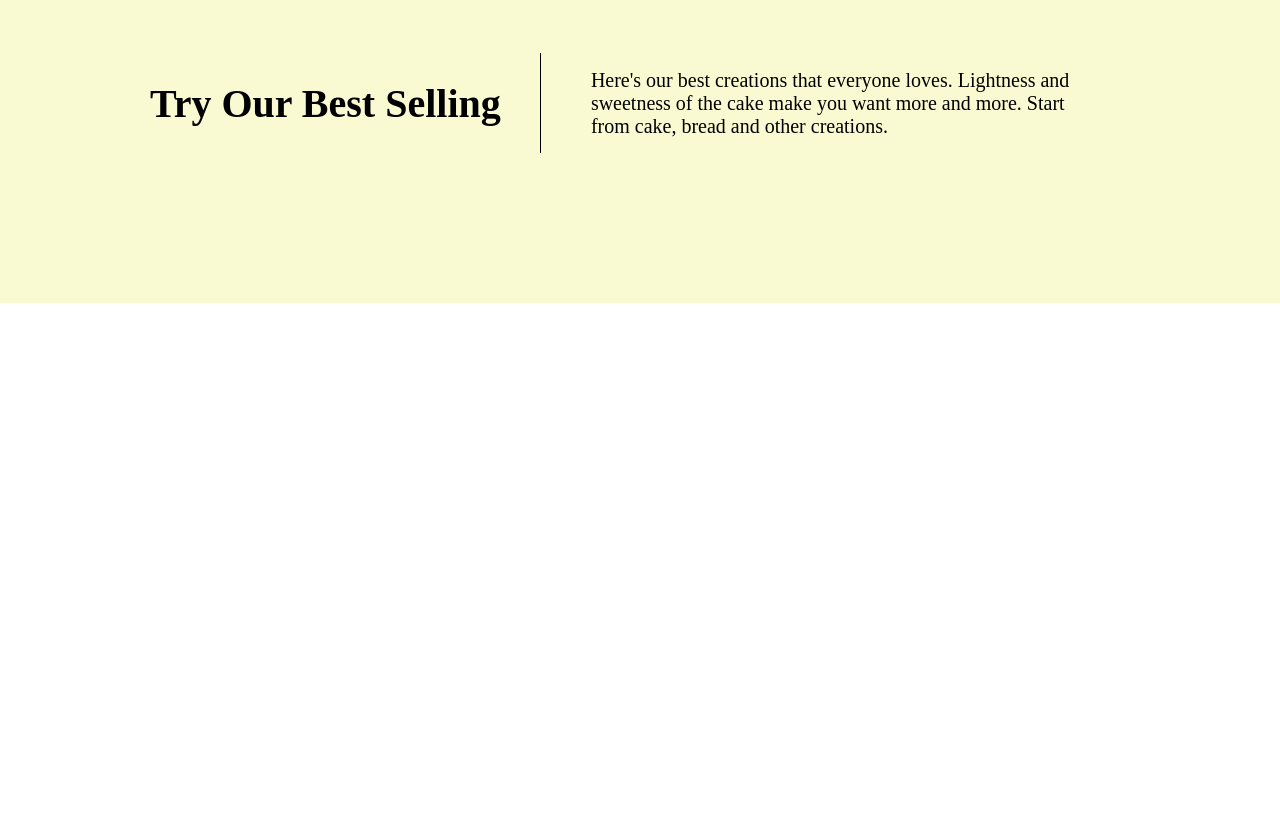
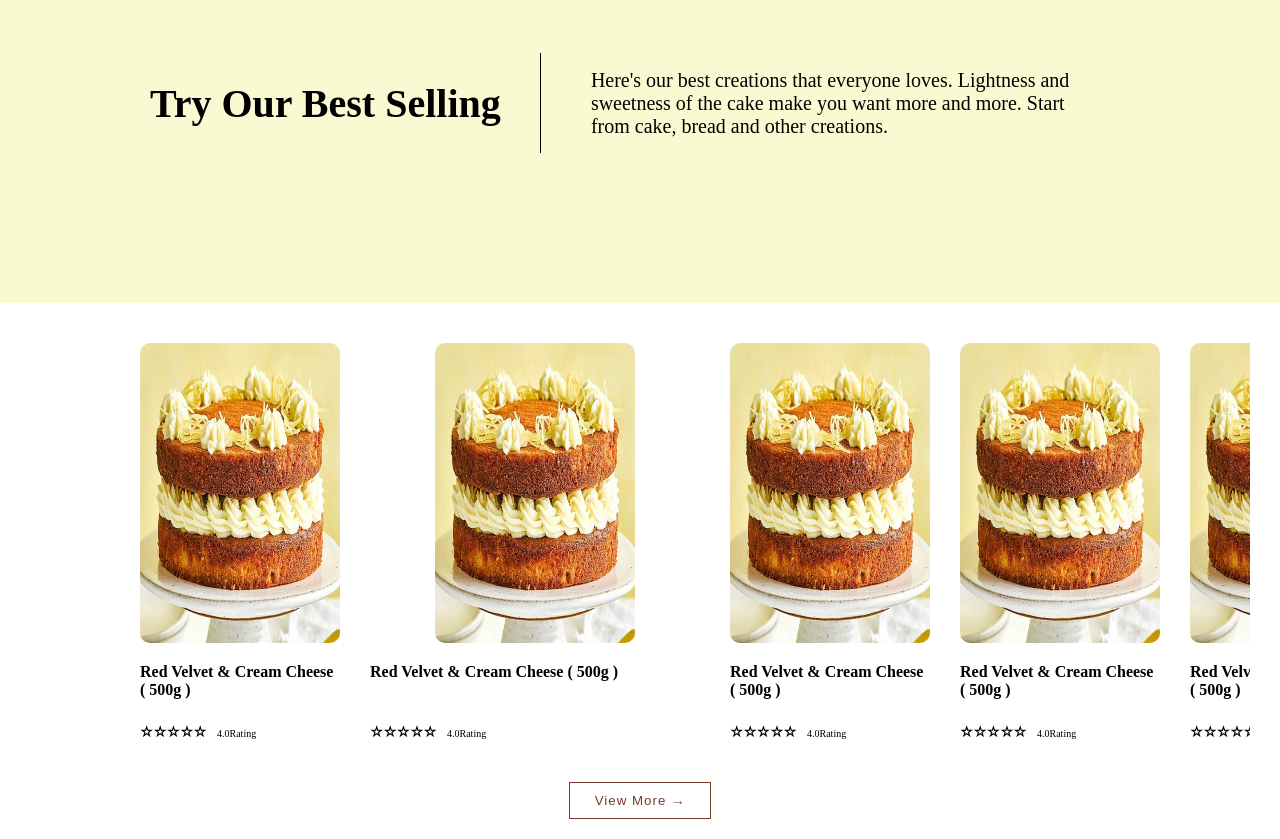
Before and after one commit to Diegoms0595/chocobrat-bakery-website, a plain HTML site: page index.html in a window 1280 px wide. Shown: the part 821-1660 px from the top of the page. Before the commit the page ends 1124 px from the top, so only its background shows below. Drawn offline with Linux system fonts and the light colour scheme.

Commit message:
Add Second-card

```diff
--- a/index.html
+++ b/index.html
@@ -59,6 +59,34 @@
                 <img src="images/cake3.jpg" alt="Cake">
             </div>
         </section>
+        <section id="second-container">
+            <div id="second-card">
+                <img src="images/cake1.jpg" alt="Cake">
+                <p class="cake-name">Red Velvet & Cream Cheese ( 500g )</p>
+                <p class="cake-rating">⭐︎⭐︎⭐︎⭐︎⭐︎<span class="cake-score">4.0Rating</span></p>
+                <img src="images/cake1.jpg" alt="Cake">
+                <p class="cake-name">Red Velvet & Cream Cheese ( 500g )</p>
+                <p class="cake-rating">⭐︎⭐︎⭐︎⭐︎⭐︎<span class="cake-score">4.0Rating</span></p>
+                <img src="images/cake1.jpg" alt="Cake">
+                <p class="cake-name">Red Velvet & Cream Cheese ( 500g )</p>
+                <p class="cake-rating">⭐︎⭐︎⭐︎⭐︎⭐︎<span class="cake-score">4.0Rating</span></p>
+                <img src="images/cake1.jpg" alt="Cake">
+                <p class="cake-name">Red Velvet & Cream Cheese ( 500g )</p>
+                <p class="cake-rating">⭐︎⭐︎⭐︎⭐︎⭐︎<span class="cake-score">4.0Rating</span></p>
+                <img src="images/cake1.jpg" alt="Cake">
+                <p class="cake-name">Red Velvet & Cream Cheese ( 500g )</p>
+                <p class="cake-rating">⭐︎⭐︎⭐︎⭐︎⭐︎<span class="cake-score">4.0Rating</span></p>
+                <img src="images/cake1.jpg" alt="Cake">
+                <p class="cake-name">Red Velvet & Cream Cheese ( 500g )</p>
+                <p class="cake-rating">⭐︎⭐︎⭐︎⭐︎⭐︎<span class="cake-score">4.0Rating</span></p>
+                <img src="images/cake1.jpg" alt="Cake">
+                <p class="cake-name">Red Velvet & Cream Cheese ( 500g )</p>
+                <p class="cake-rating">⭐︎⭐︎⭐︎⭐︎⭐︎<span class="cake-score">4.0Rating</span></p>
+            </div>
+            <div id="view-more-button">
+                <button type="submit">View More →</button>
+            </div>
+        </section>
     </main>
 </body>
 </html>
--- a/main.css
+++ b/main.css
@@ -138,3 +138,50 @@ header #logo {
     opacity: 1;
     gap: 10px;
 }
+
+#second-card {
+    display: grid;
+    grid-auto-flow: column;
+    grid-template-columns: auto 350px;
+    grid-template-rows: repeat(3, auto);
+    overflow-x: auto;
+    column-gap: 10px;
+    padding-left: 100px;
+    margin: 30px;
+}
+
+#second-card img {
+    width: 200px;
+    height: 300px;
+    margin: 10px;
+    border-radius: 10px;
+    justify-self: center;
+}
+
+#second-card p.cake-name {
+    margin: 10px;
+    font-weight: bold;
+}
+
+#second-card p.cake-rating {
+    margin: 10px;
+    font-size: 20px;
+}
+
+#second-card span.cake-score {
+    margin-left: 10px;
+    font-size: 10px;
+}
+
+#second-container #view-more-button {
+    justify-self: center;
+    margin: 20px;
+}
+
+#second-container #view-more-button button {
+    padding: 10px 25px;
+    letter-spacing: 1px;
+    background-color: white;
+    border: 1px solid rgb(118, 60, 38);
+    color: rgb(118, 60, 38);
+}
```
